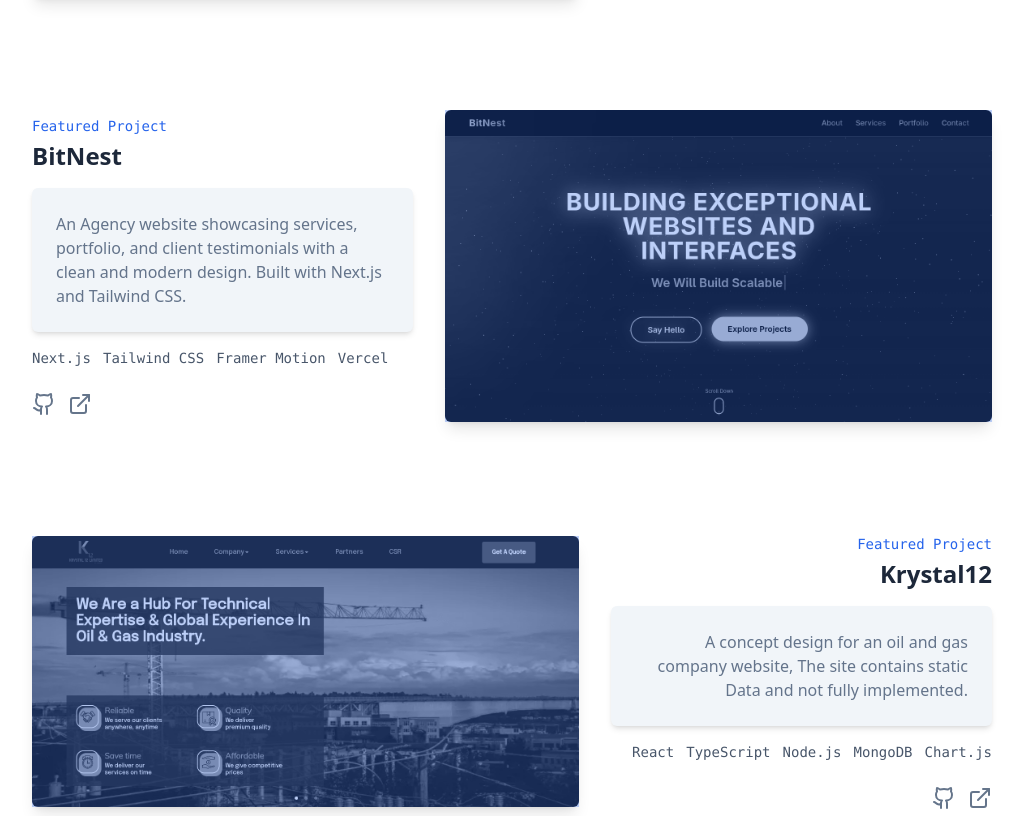
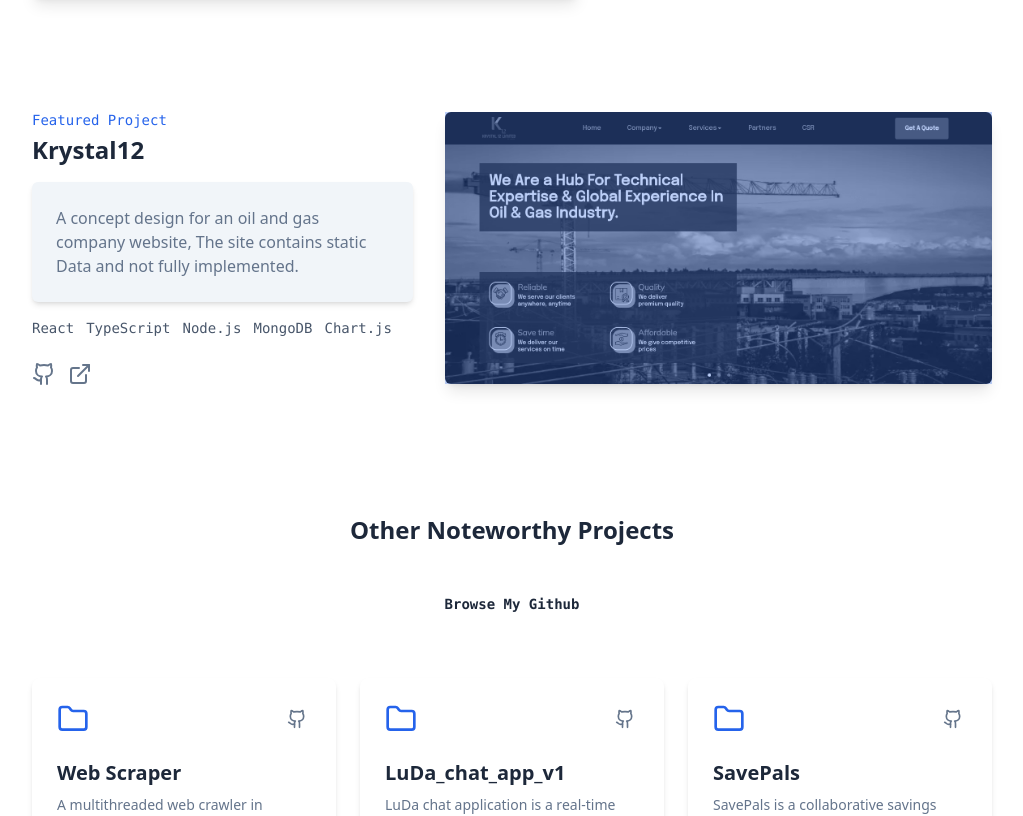
Before and after one commit to luckys-lnz/luckys-portfolio, a Next.js app: page / in a window 1280 px wide. Shown: the part 3319-4135 px from the top of the page, without its empty margins (128-1151 px from the left). Built offline with nearby package versions, Linux system fonts and the light colour scheme; a web font is replaced by a local one.

Commit message:
refactor: remove BitNest project from ProjectsSection to streamline portfolio presentation

```diff
--- a/components/projects-section.tsx
+++ b/components/projects-section.tsx
@@ -48,16 +48,6 @@ export function ProjectsSection() {
       image: "/taskmaster.png",
       demo: "https://task-master-quick.vercel.app/",
       github: "https://github.com/luckys-lnz/task-master",
-      featured: true,
-    },
-    {
-      title: "BitNest",
-      description:
-        "An Agency website showcasing services, portfolio, and client testimonials with a clean and modern design. Built with Next.js and Tailwind CSS.",
-      tags: ["Next.js", "Tailwind CSS", "Framer Motion", "Vercel"],
-      image: "/Bitnest.png",
-      github: "https://github.com/luckys-lnz/BitNest",
-      demo: "https://bitnest.vercel.app/",
       featured: true,
     },
     {
```
